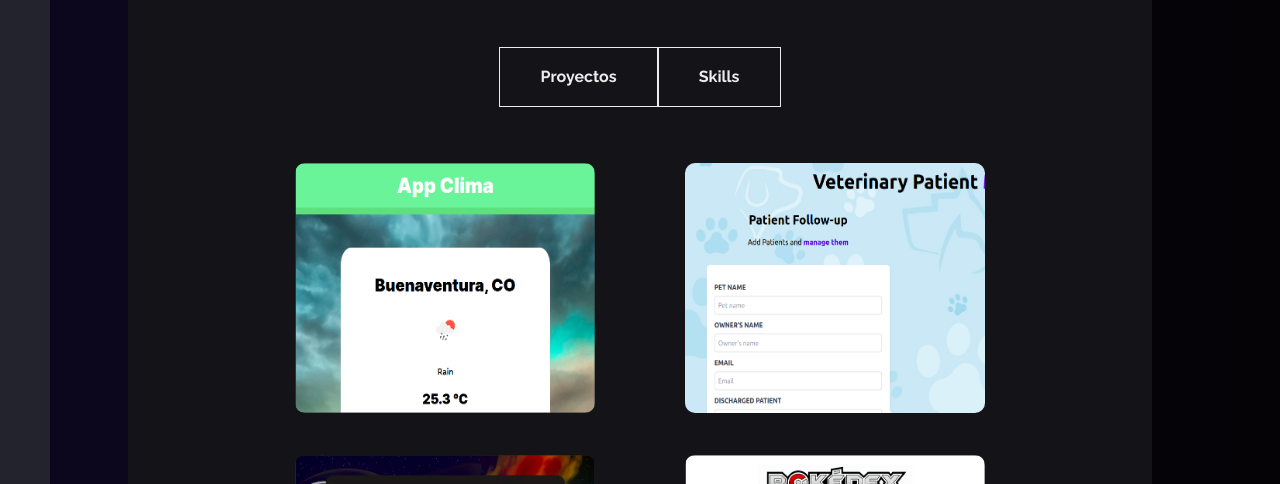
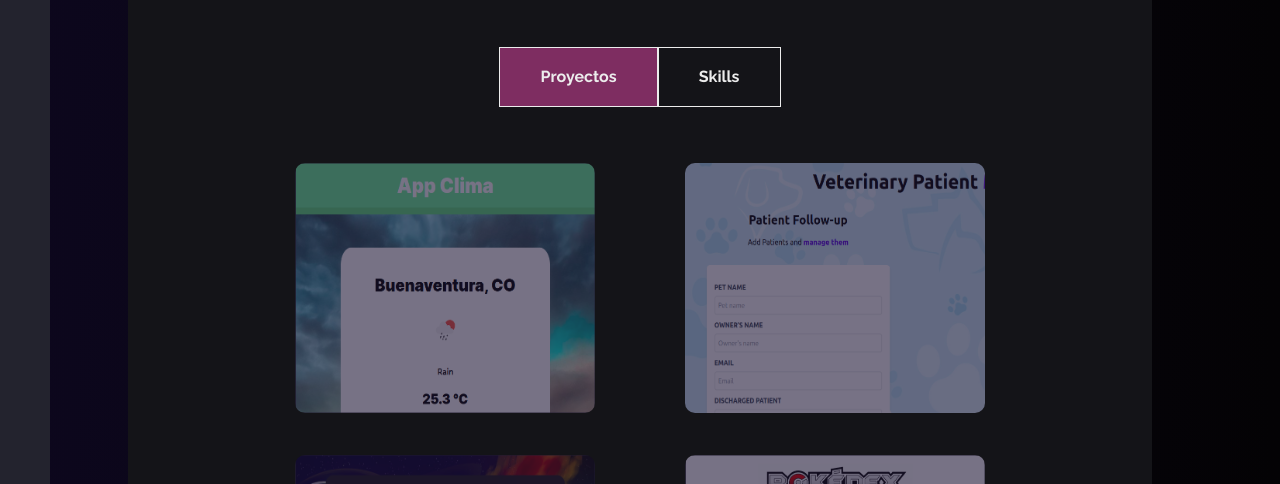
Before and after one commit to gabrielsanchez16/Portfolio-gabodev, a plain HTML site: page works.html in a window 1280 px wide. In both pictures the pointer is over the input "Proyectos". Shown: the part 263-747 px from the top of the page. Drawn offline with nearby package versions, Linux system fonts and the light colour scheme.

Commit message:
add portafolio details

```diff
--- a/src/css/index.css
+++ b/src/css/index.css
@@ -627,6 +627,11 @@ font-family: 'Silkscreen', cursive;
   font-weight: 600;
   color: var(--text-secondary);
   cursor: pointer;
+  transition: 0.5s ease-in-out;
+}
+
+.botones-show input:hover {
+  background-color: #9b3575c9;
 }
 
 .container-proyectos {
@@ -645,6 +650,7 @@ font-family: 'Silkscreen', cursive;
 .container-proyectos img {
   height: 100%;
   transition: all 0.5s ease-in-out;
+  filter: opacity(0.4) drop-shadow(0 0 0 rgb(42, 22, 95));
 }
 
 .capa{
```
